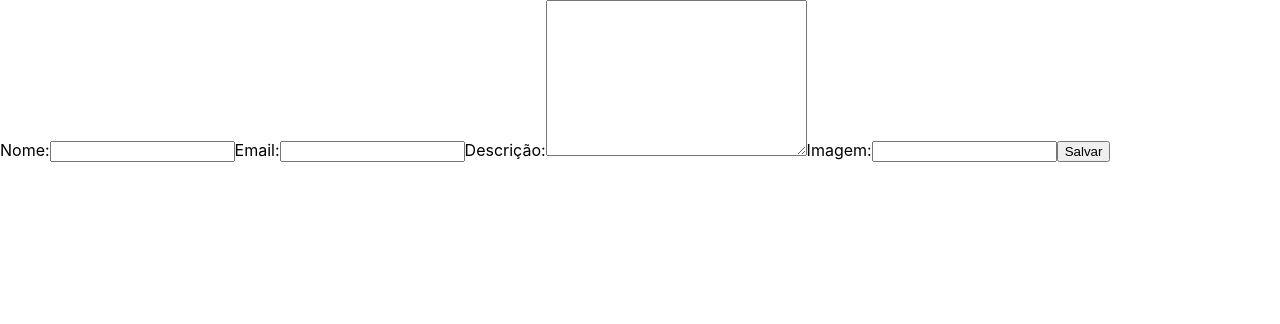
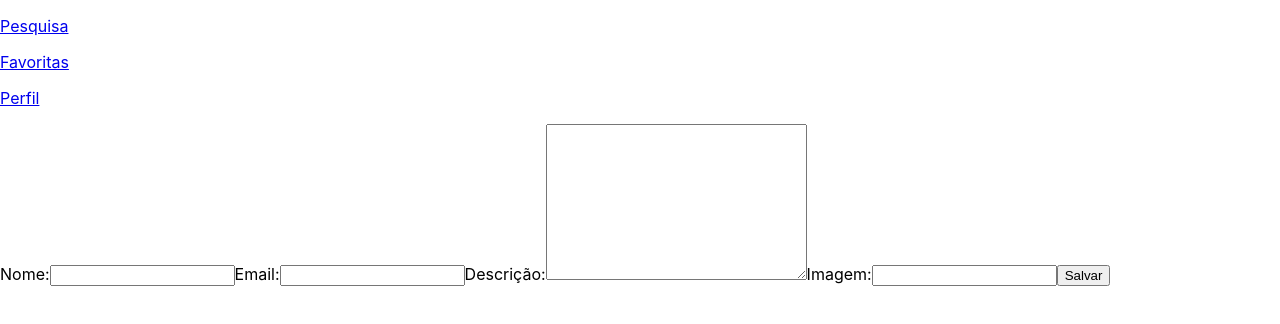
Before and after one commit to EOrtulan/App-de-musica, a React (Create React App) app: page /profile/edit in a window 1280 px wide. Shown: the top 324 px of the page. Built offline with nearby package versions, Linux system fonts and the light colour scheme.

Commit message:
adicionando header nas paginas que faltavam

```diff
--- a/src/Pages/album.js
+++ b/src/Pages/album.js
@@ -2,6 +2,7 @@ import { stringify } from 'querystring';
 import React, {useEffect, useState} from 'react';
 import { useParams } from 'react-router-dom';
 import getMusics from '../services/musicsAPI';
+import Header from '../Components/header';
 
 export default function Album() {
   const [musica, setMusica] = useState('')
@@ -25,6 +26,7 @@ export default function Album() {
     <div>
       {carregando ? (<h1>CARREGANDO</h1>) : (
         <div>
+          <Header />
           <img
             src={musica[0].artworkUrl100
             }
--- a/src/Pages/profile.js
+++ b/src/Pages/profile.js
@@ -1,6 +1,7 @@
 import React, { useState, useEffect } from 'react';
 import { getUser } from '../services/userAPI';
 import { Link } from 'react-router-dom';
+import Header from '../Components/header';
 
 export default function Profile() {
   const [usuario,setUsuario] = useState({});
@@ -21,6 +22,7 @@ export default function Profile() {
       {carregando ? (<h1>CARREGANDO</h1>)
         : (
           <div>
+            <Header />
             <Link
               to="/profile/edit"
             >Editar perfil</Link>
--- a/src/Pages/profileEdit.js
+++ b/src/Pages/profileEdit.js
@@ -1,5 +1,6 @@
 import React, {useState, useEffect} from 'react';
 import { getUser } from '../services/userAPI';
+import Header from '../Components/header';
 
 export default function ProfileEdit() {
   const [usuario, setUsuario] = useState({});
@@ -36,7 +37,9 @@ export default function ProfileEdit() {
   return (
     <div>
       {carregando ? (<h1>CARREGANDO</h1>)
-        : (<from>
+        : (<div>
+          <Header />
+          <from>
           <label>
             Nome:
             <input
@@ -70,7 +73,9 @@ export default function ProfileEdit() {
           <button type="button">
             Salvar
           </button>
-        </from>)}
+        </from>
+        </div>
+        )}
     </div>
   )
 }
```
